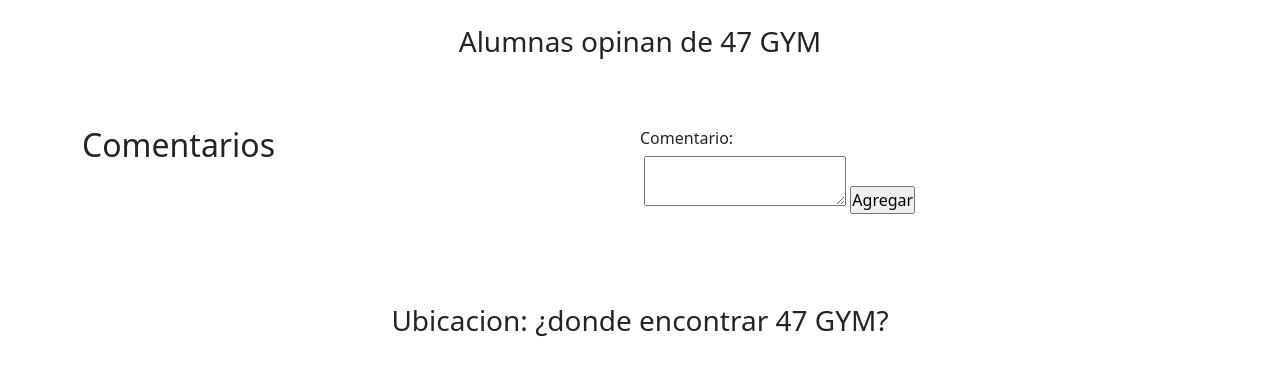
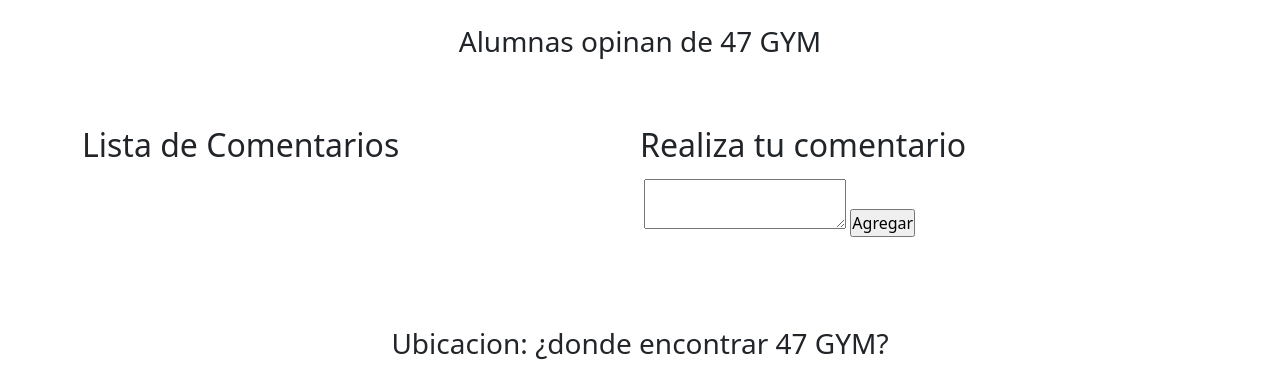
Before and after one commit to GuilleAltamirano/47-GYM, a website with bundled scripts: page index.html in a window 1280 px wide. Shown: the part 2920-3304 px from the top of the page. Built offline with nearby package versions, Linux system fonts and the light colour scheme.

Commit message:
first commit

```diff
--- a/index.html
+++ b/index.html
@@ -218,11 +218,11 @@
             <h3 class="text-center subtitulo-2">Alumnas opinan de 47 GYM</h3>
             <div id="contenido">
                 <div>
-                    <h2>Comentarios</h2>
+                    <h2 class="overflow-hidden">Lista de Comentarios</h2>
                     <ul id="lista-comentarios"></ul>
                 </div>
                 <div>
-                    <label for="comentario">Comentario:</label>
+                    <label for="comentario"><h2 class="overflow-hidden">Realiza tu comentario</h2></label>
                     <form id="formulario">
                         <label for="comentario"></label>
                         <textarea id="comentario"></textarea>
```
